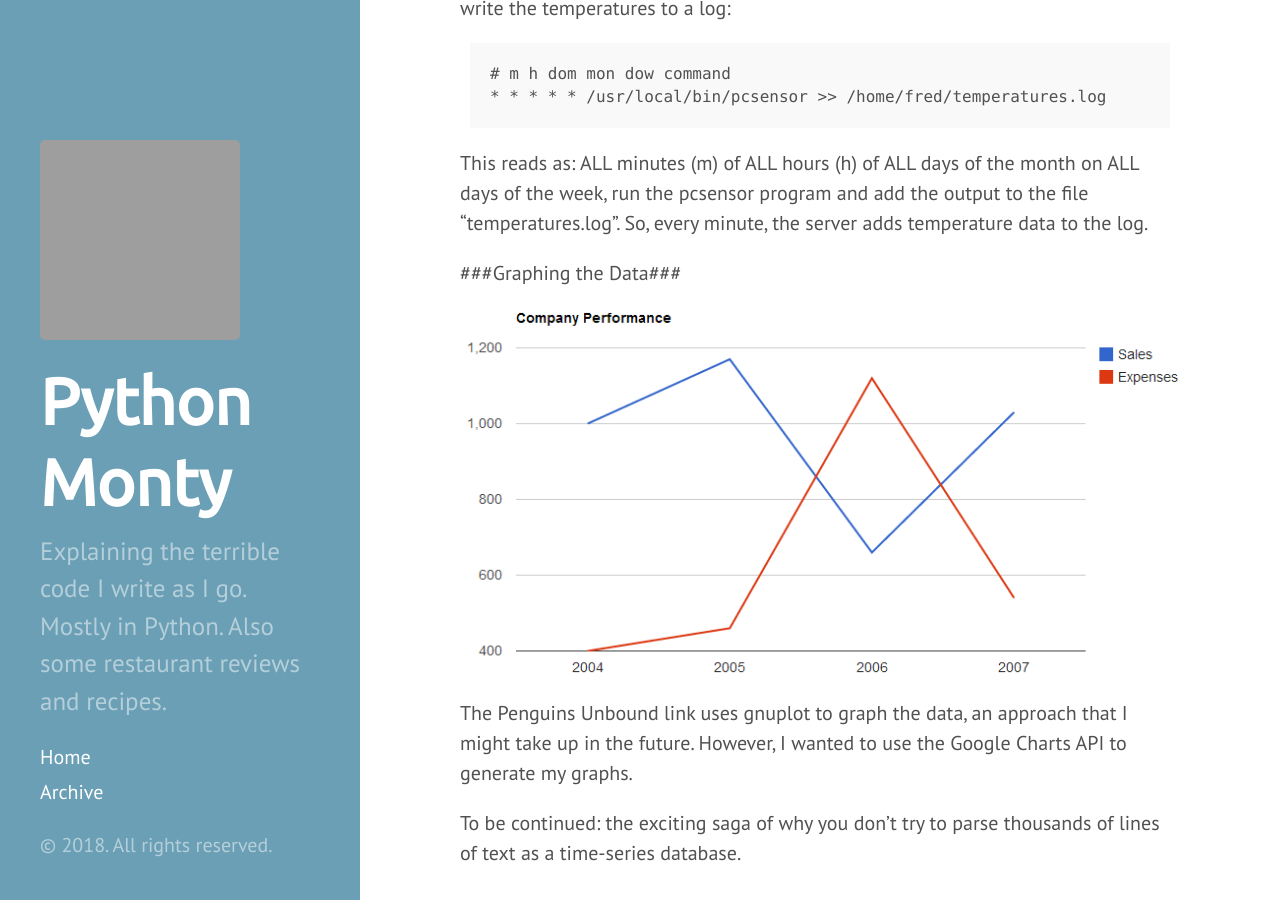
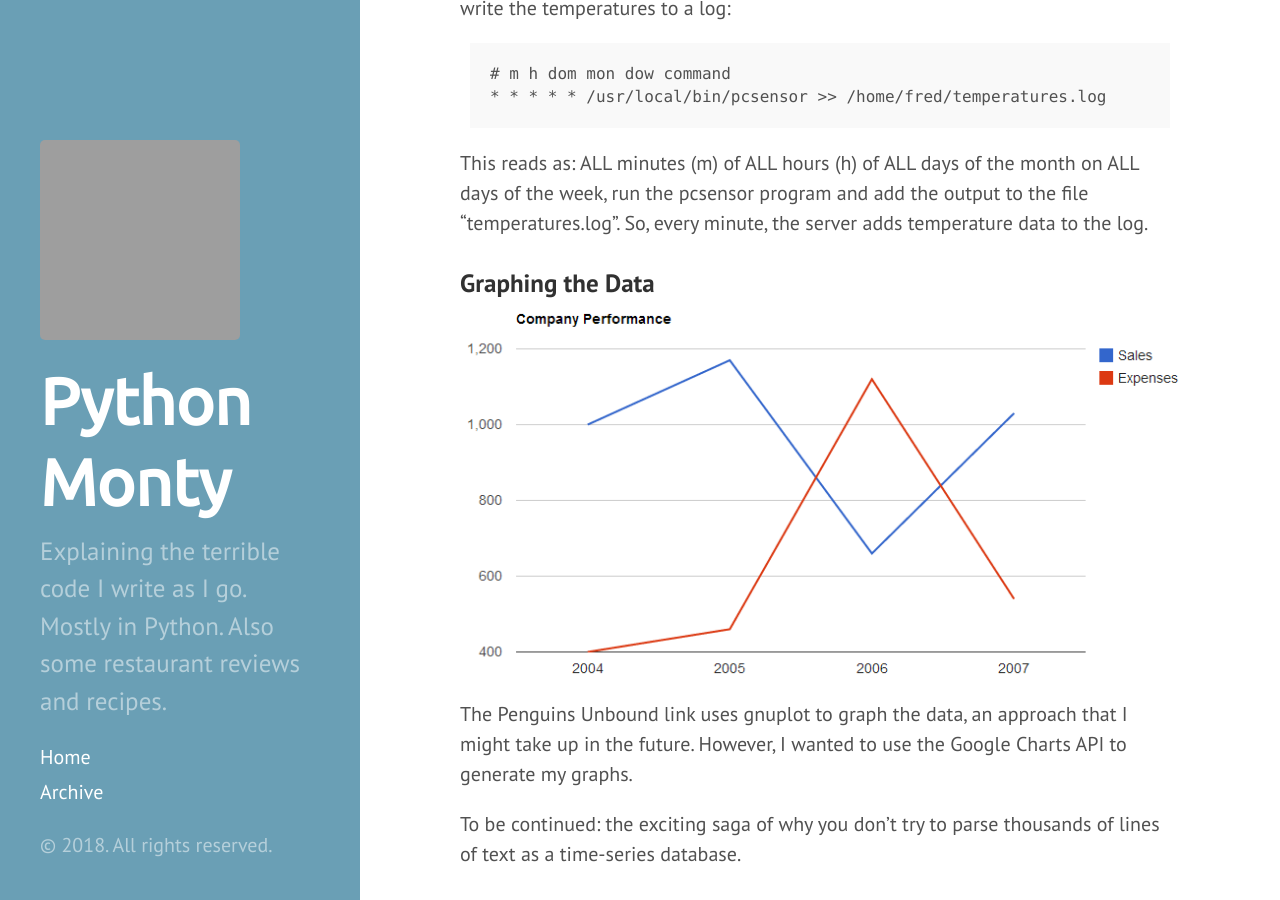
Before and after one commit to z3ugma/z3ugma.github.io, a Jekyll site: the page built from _posts/2013-10-25-homebrew-temperature-monitoring.md, in a window 1280 px wide and 900 px high, scrolled down 1839 px. Built offline with Jekyll 4.4.1, drawn with Linux system fonts in a browser that asks for light colours; grey boxes are pictures that could not be loaded.

Commit message:
One last fix to ###s from old markdown

```diff
--- a/_posts/2013-10-25-homebrew-temperature-monitoring.md
+++ b/_posts/2013-10-25-homebrew-temperature-monitoring.md
@@ -51,7 +51,7 @@ But I wouldn't be around all day to check out the temperatures. I set up a cron
 This reads as: ALL minutes (m) of ALL hours (h) of ALL days of the month on ALL days of the week, run the pcsensor program and add the output to the file "temperatures.log".
 So, every minute, the server adds temperature data to the log.
 
-###Graphing the Data###
+### Graphing the Data
 
 ![A Google Chart graph](/images/googlechart.png)
 
```
